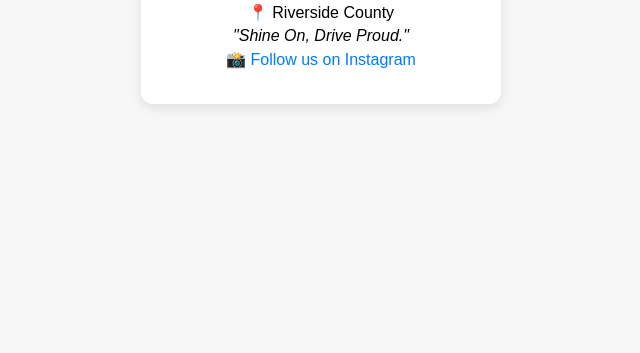
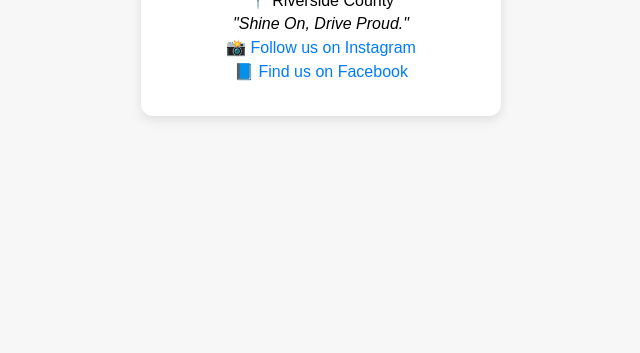
Before and after one commit to joshuaahaiwe2025-ux/nextgenautowash-, a plain HTML site: page index.html in a window 1280 px wide. Shown: the part 447-800 px from the top of the page, without its empty margins (319-959 px from the left). Drawn offline with Linux system fonts and the light colour scheme.

Commit message:
Update index.html

```diff
--- a/index.html
+++ b/index.html
@@ -22,6 +22,7 @@
     <p>📍 Riverside County</p>
     <p><em>"Shine On, Drive Proud."</em></p>
     <p>📸 <a href="https://www.instagram.com/nextgenautowash" target="_blank">Follow us on Instagram</a></p>
+    <p>📘 <a href="https://www.facebook.com/nextgenautowash" target="_blank">Find us on Facebook</a></p>
   </div>
 </body>
 </html>
```
